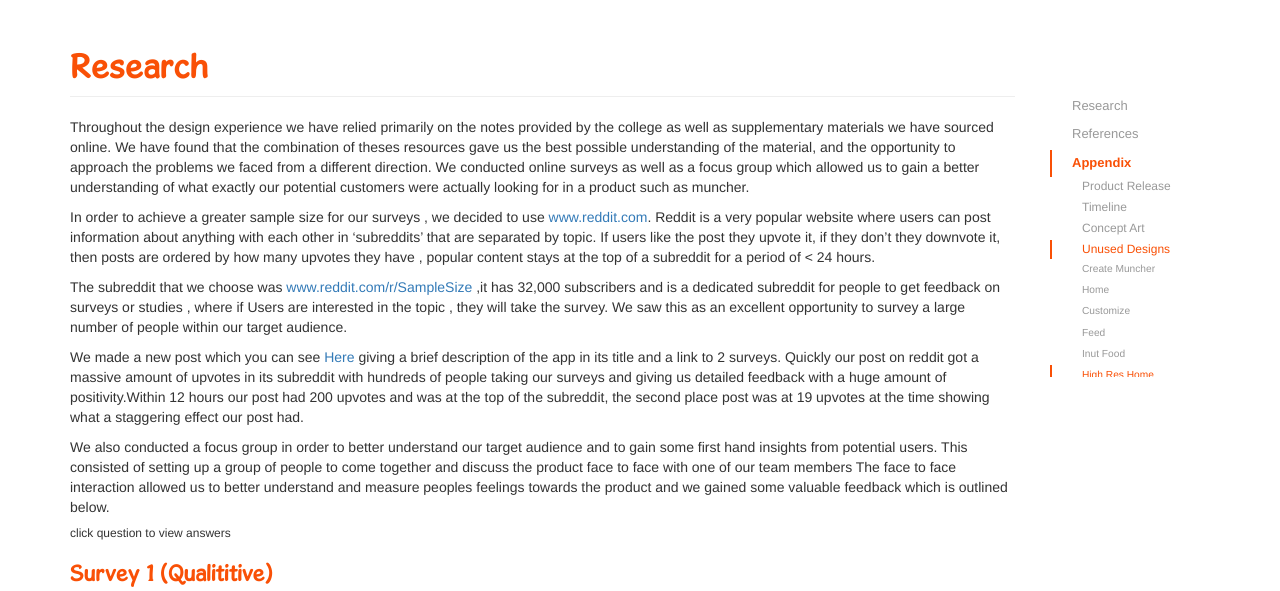
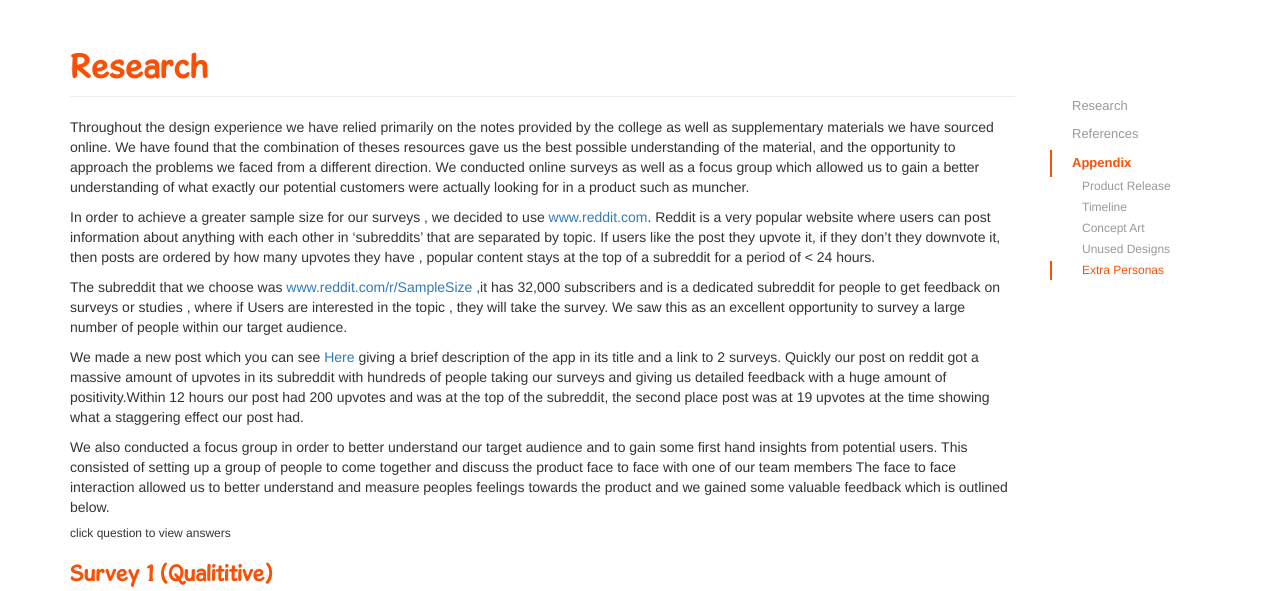
Before and after one commit to AlexThomas90210/Muncher-Design-Showcase-Site, a PHP site: page /Muncher-Design-Showcase-Site/links.php in a window 1280 px wide. Shown: the part 200-791 px from the top of the page. Run offline with PHP 8.4, Linux system fonts and the light colour scheme; the visitor is signed in with stand-in values (Sample User, id 1); some libraries are stand-ins or nearby versions.

Commit message:
did the apendices

```diff
--- a/links.php
+++ b/links.php
@@ -2333,7 +2333,7 @@ if ( !isset($_SESSION['LoggedIn']) ){
                     </p>
                     <img class="img-responsive" src="./images/Design-Assets/apendices-storyboard-home.png" alt="" />
 
-                    <h3 id="extra-personas">Extra Personas</h3>
+                    <h3 id="extra-persona">Extra Personas</h3>
                     <img id="Sinead" class="img-responsive" src="./images/Design-Assets/persona-sinead.png" alt="Sinead">
                     <img id="Barry" class="img-responsive" src="./images/Design-Assets/persona-barry.png" alt="Barry">
 
@@ -2358,16 +2358,7 @@ if ( !isset($_SESSION['LoggedIn']) ){
                         <!--    <li><a href="#budget-breakdown">Breakdown of Budget</a></li> -->
                             <li><a href="#timeline">Timeline</a></li>
                             <li><a href="#concept-art">Concept Art</a></li>
-                            <li><a href="#unused-wireframes">Unused Designs</a>
-                                <ul class="nav nav-stacked">
-                                    <li><a href="#unused-create-muncher"><small>Create Muncher</small></a></li>
-                                    <li><a href="#unused-home"><small>Home</small></a></li>
-                                    <li><a href="#unused-customize"><small>Customize</small></a></li>
-                                    <li><a href="#unused-feed"><small>Feed</small></a></li>
-                                    <li><a href="#unused-input-food"><small>Inut Food</small></a></li>
-                                    <li><a href="#unused-home-high-res"><small>High Res Home</small></a></li>
-                                </ul>
-                            </li>
+                            <li><a href="#unused-wireframes">Unused Designs</a></li>
                             <li><a href="#extra-persona">Extra Personas</a></li>
                         </ul>
                     </li>
```
